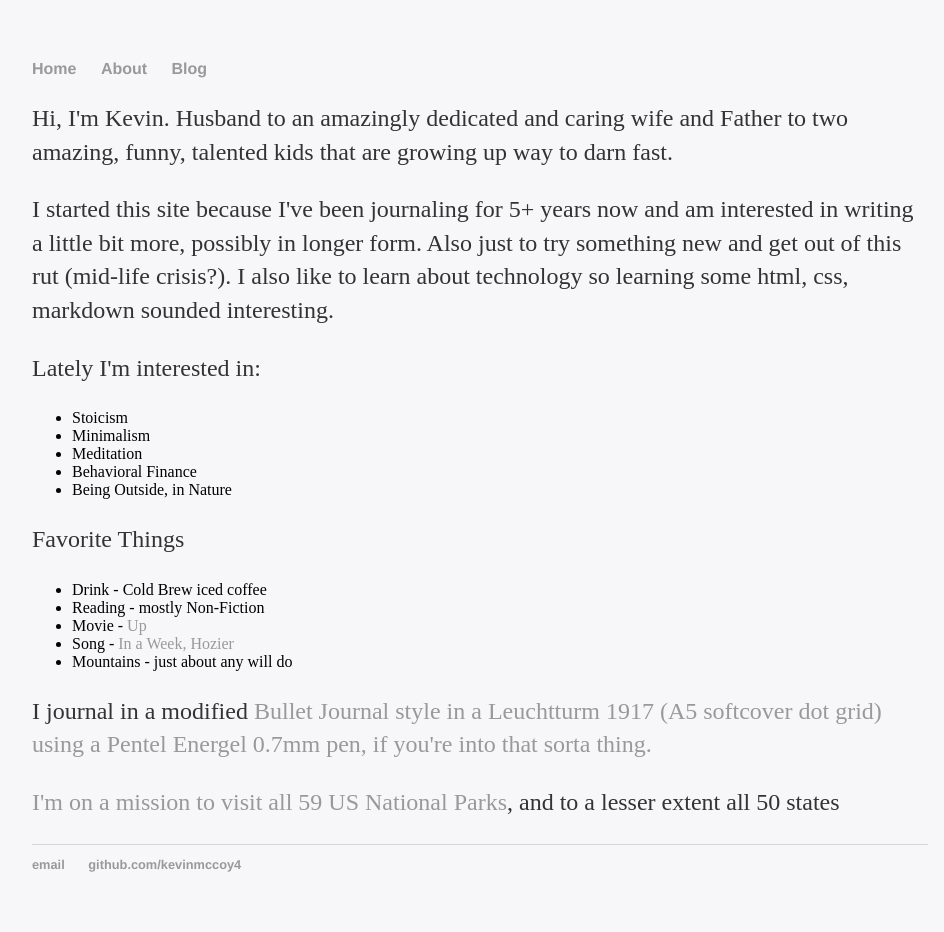
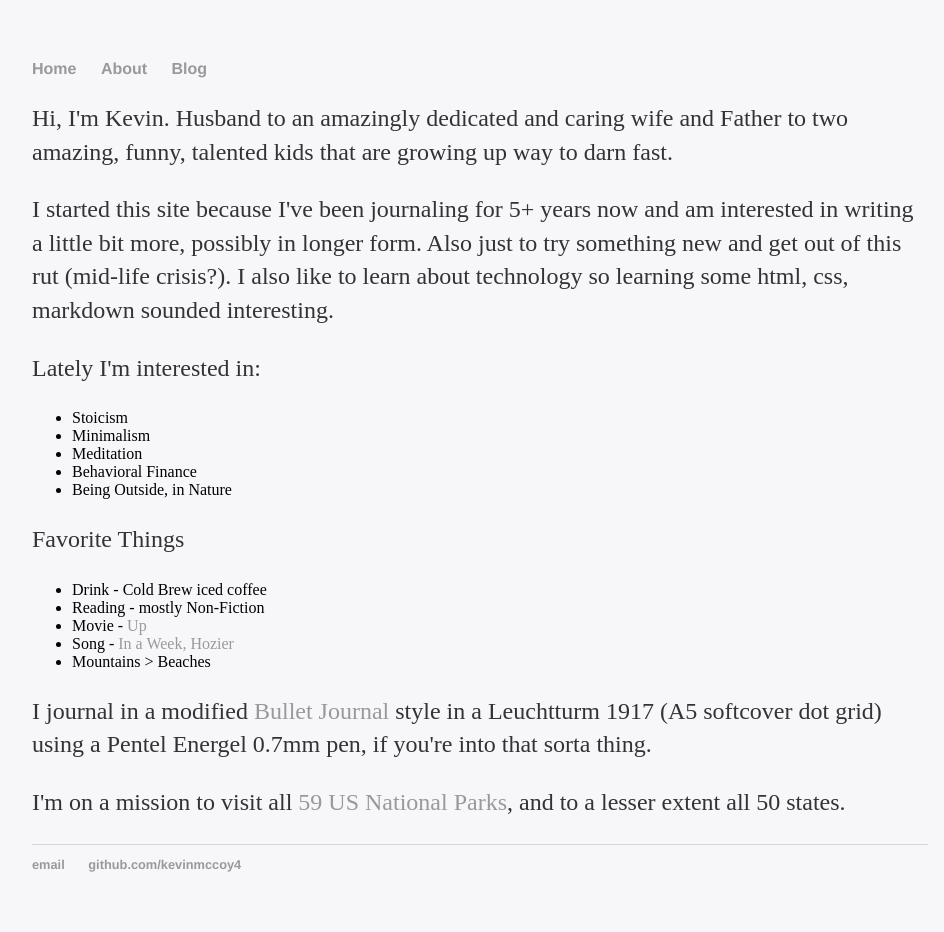
Before and after one commit to kevinmccoy4/kevinmccoy4.github.io, a Jekyll site: the page built from about/index.html, in a window 1280 px wide. Shown: the whole page, without its empty margins (160-1104 px from the left). Built offline with Jekyll 4.4.1, drawn with Linux system fonts in a browser that asks for light colours.

Commit message:
Update index.html

```diff
--- a/about/index.html
+++ b/about/index.html
@@ -22,10 +22,10 @@ title: About Me
   <li>Reading - mostly Non-Fiction</li>
   <li>Movie - <a href="https://movies.disney.com/up">Up</a></li>
   <li>Song - <a href="https://www.youtube.com/watch?v=Oho-q53uiv4">In a Week, Hozier</a></li>
-  <li>Mountains - just about any will do</li>
+  <li>Mountains > Beaches</li>
 </ul>
 </p>
-<p>I journal in a modified <a href="https://www.bulletjournal.com">Bullet Journal<a/> style in a Leuchtturm 1917 (A5 softcover dot grid) using a Pentel Energel 0.7mm pen, if you're into that sorta thing.
+<p>I journal in a modified <a href="https://www.bulletjournal.com">Bullet Journal</a> style in a Leuchtturm 1917 (A5 softcover dot grid) using a Pentel Energel 0.7mm pen, if you're into that sorta thing.
 </p>
-<p>I'm on a mission to visit all <a href="https://www.nps.gov/findapark/index.htm">59 US National Parks</a>, and to a lesser extent all 50 states</p>
+<p>I'm on a mission to visit all <a href="https://www.nps.gov/findapark/index.htm">59 US National Parks</a>, and to a lesser extent all 50 states.</p>
 </div><!-- /.blurb -->
```
